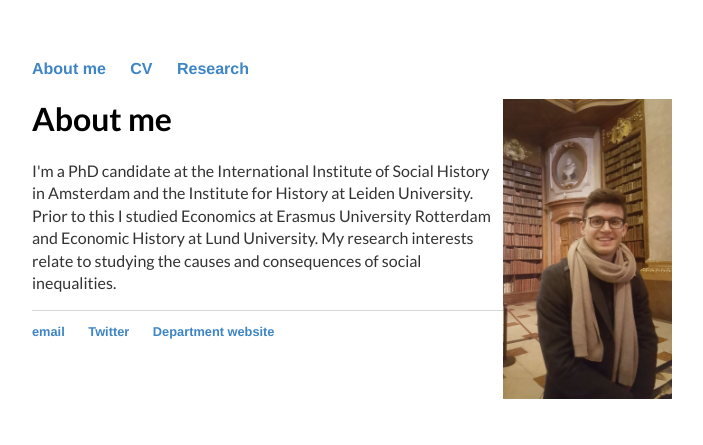
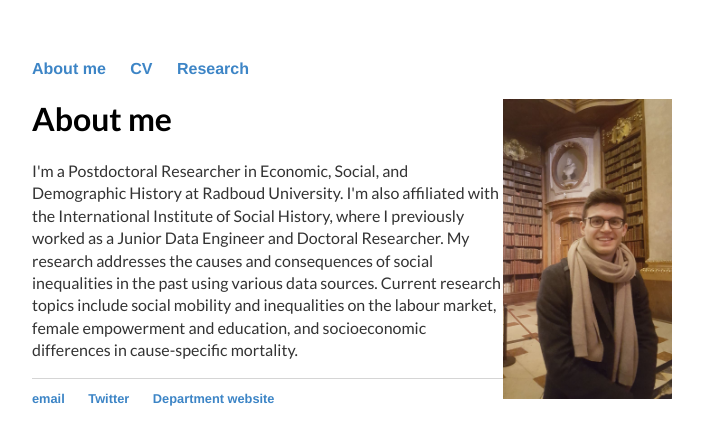
Before and after one commit to kok-joris/kok-joris.github.io, a Jekyll site: the page built from about/index.html, in a window 1280 px wide. Shown: the top 445 px of the page, without its empty margins (288-991 px from the left). Built offline with Jekyll 4.4.1, drawn with Linux system fonts in a browser that asks for light colours; Markdown is read by kramdown in place of the engine named in the settings.

Commit message:
Update index.html

```diff
--- a/about/index.html
+++ b/about/index.html
@@ -13,6 +13,9 @@ title: About me
 
 	<h1>About me</h1>
 
-	<p>I'm a PhD candidate at the International Institute of Social History in Amsterdam and the Institute for History at Leiden University. Prior to this I studied Economics at Erasmus University Rotterdam and Economic History at Lund University. My research interests relate to studying the causes and consequences of social inequalities. </p>
+	<p>I'm a Postdoctoral Researcher in Economic, Social, and Demographic History at Radboud University.
+		I'm also affiliated with the International Institute of Social History, where I previously worked as a Junior Data Engineer and Doctoral Researcher.
+		My research addresses the causes and consequences of social inequalities in the past using various data sources. Current research topics include social mobility and inequalities on the labour market, female empowerment and education, and socioeconomic differences in cause-specific mortality.
+		</p>
 
 </div><!-- /.blurb -->
```
